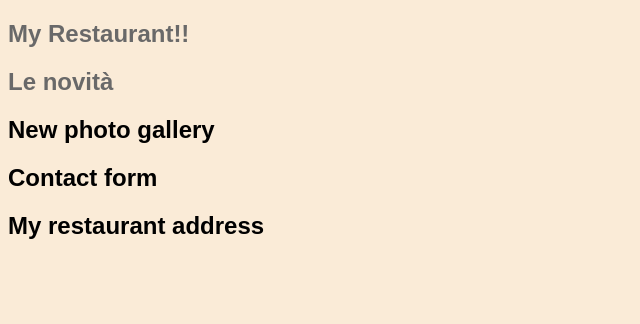
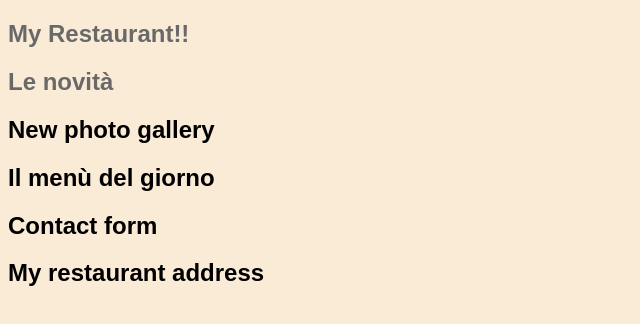
Before and after one commit to Giuliafed/my-restaurant, a plain HTML site: page index.html in a window 1280 px wide. Shown: the whole page, without its empty margins (0-640 px from the left). Drawn offline with Linux system fonts and the light colour scheme.

Commit message:
added menu of the day

```diff
--- a/index.html
+++ b/index.html
@@ -17,6 +17,9 @@
         <h2>New photo gallery</h2>
     </section>
     <section>
+        <h2>Il menù del giorno</h2>
+    </section>
+    <section>
         <h2>Contact form</h2>
     </section>
     <footer>
```
